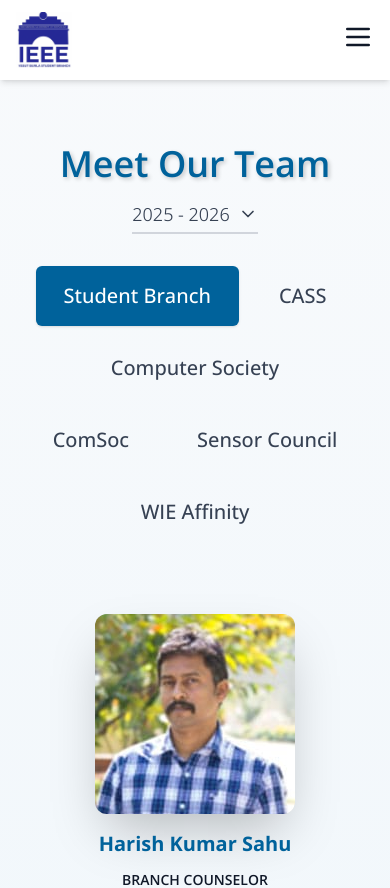
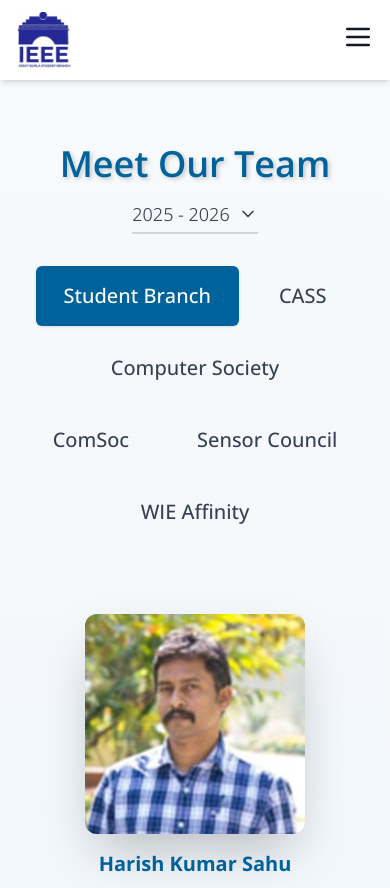
Before and after one commit to Pritam8917/ieee-web, a Next.js app: page /ourteam in a window 390 px wide. Shown: the top 888 px of the page. Built offline with nearby package versions, Linux system fonts and the light colour scheme.

Commit message:
Update website

```diff
--- a/app/ourteam/page.js
+++ b/app/ourteam/page.js
@@ -595,7 +595,7 @@
   ).map((member) => (
     <div key={member.id} className="text-center">
       <div className="mb-4 mt-6">
-        <div className="w-50 h-50 sm:w-55 sm:h-55 lg:w-60 lg:h-60 mx-auto rounded-xl bg-gray-300 flex items-center justify-center overflow-hidden shadow-2xl">
+        <div className="w-55 h-55 sm:w-55 sm:h-55 lg:w-60 lg:h-60 mx-auto rounded-xl bg-gray-300 flex items-center justify-center overflow-hidden shadow-2xl">
           {member.image ? (
             <img
               src={member.image}
```
